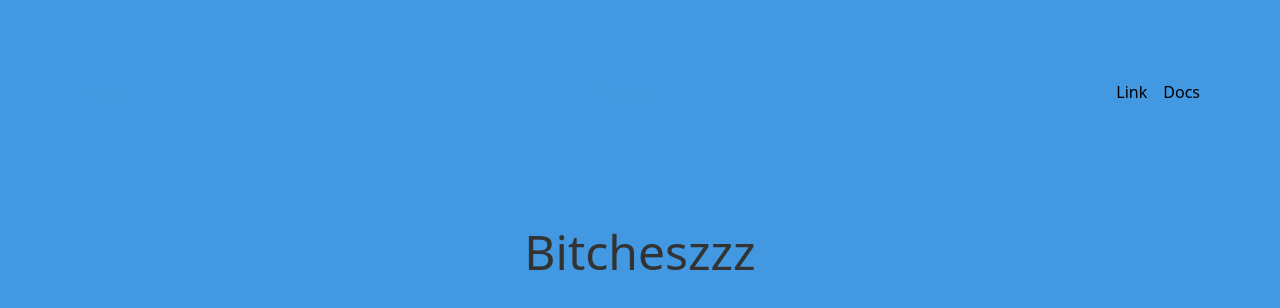
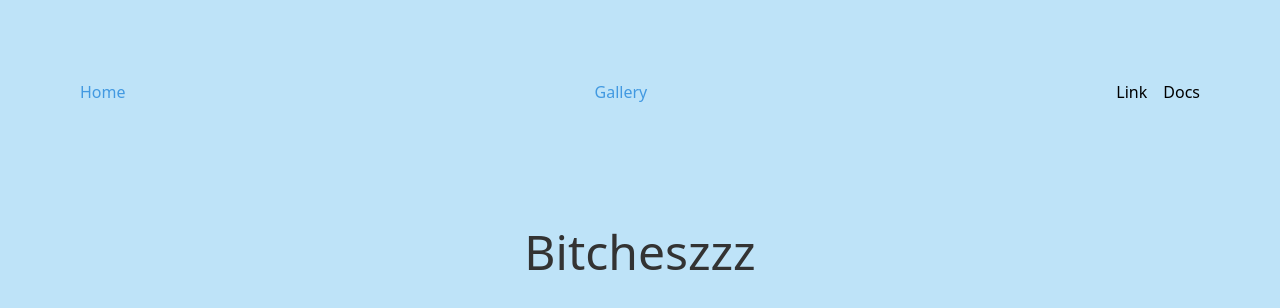
Before and after one commit to yohanelly95/RockwoodBNB, a Next.js app: page / in a window 1280 px wide. Shown: the top 308 px of the page. Built offline with nearby package versions, Linux system fonts and the light colour scheme.

Commit message:
random change

```diff
--- a/styles/index.css
+++ b/styles/index.css
@@ -3,5 +3,5 @@
 @tailwind utilities;
 
 body {
-  @apply bg-blue-500 p-12;
+  @apply bg-blue-200 p-12;
 }
```
